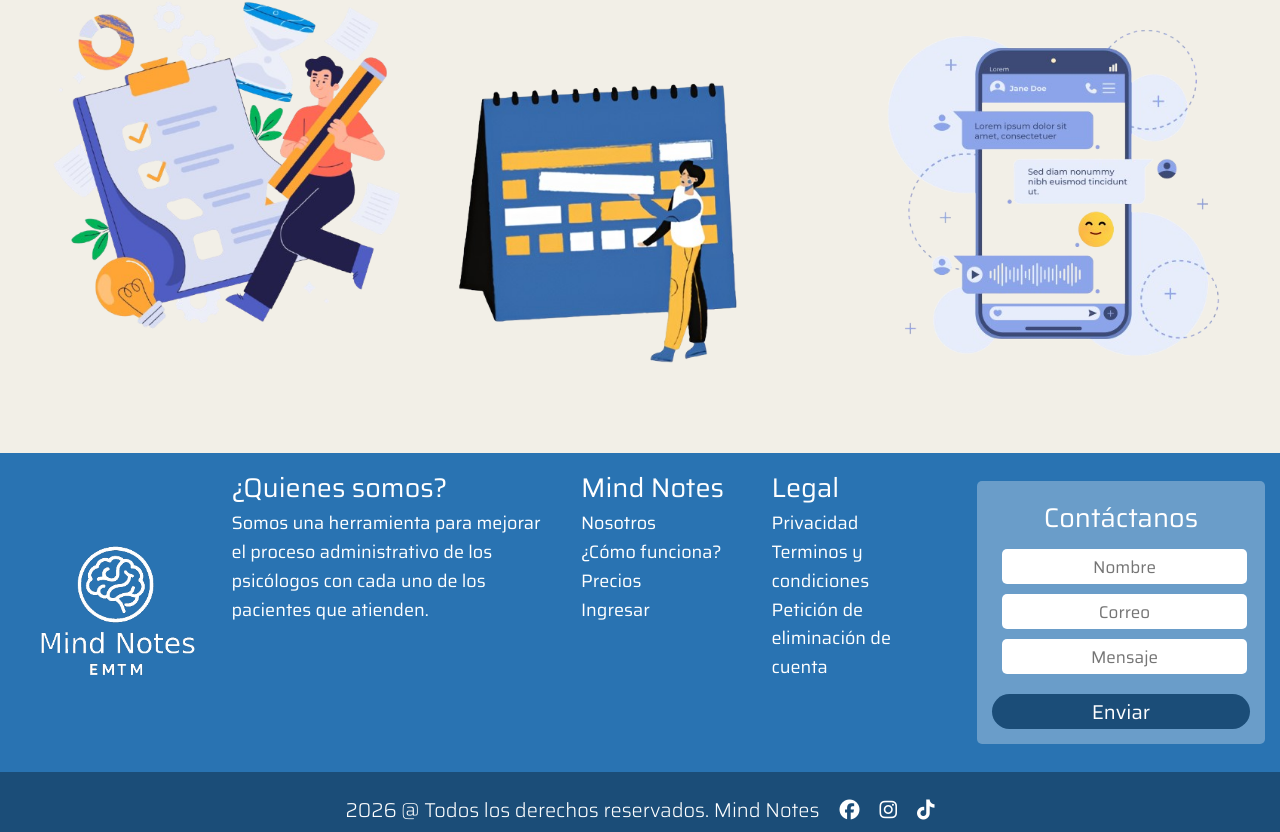
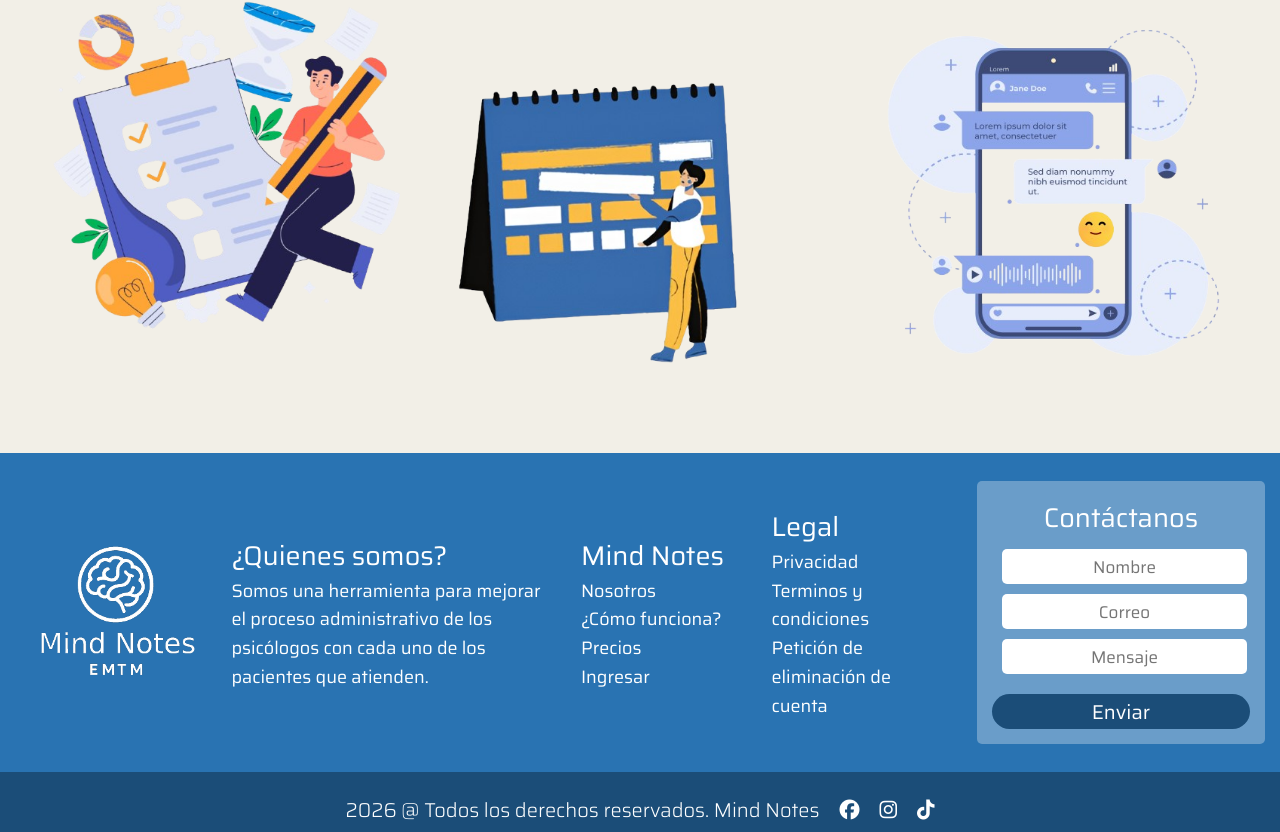
Before and after one commit to Moy446/Mind-Notes, a React (Vite) app in the folder frontend/: page /ComoFunciona in a window 1280 px wide. Shown: the part 924-1756 px from the top of the page. Built offline with nearby package versions, Linux system fonts and the light colour scheme; no server answers.

Commit message:
Centrar informacion del footer

```diff
--- a/frontend/src/components/headerAndFooter/FooterMenu.css
+++ b/frontend/src/components/headerAndFooter/FooterMenu.css
@@ -20,7 +20,7 @@
     font-family: 'Saira';
     color: #FFF;
     font-size: 18px;
-    align-items: start;
+    align-items: center;
     justify-content: end;
     gap: 3%;
     grid-template-columns: 4fr 2fr 2fr 4fr;
```
